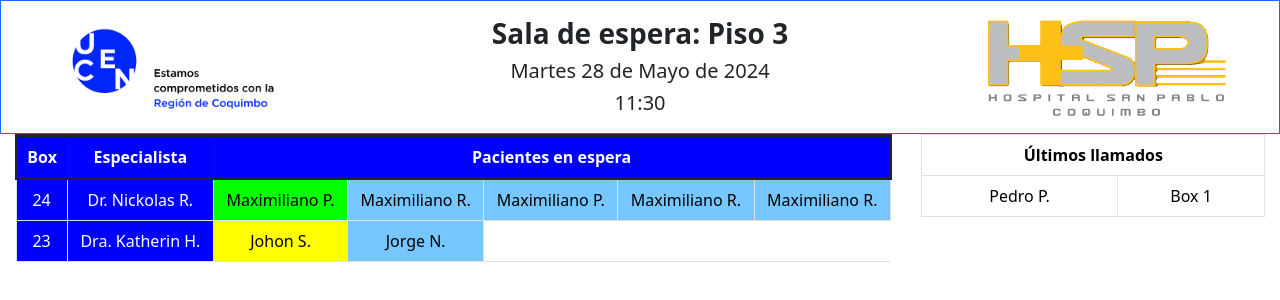
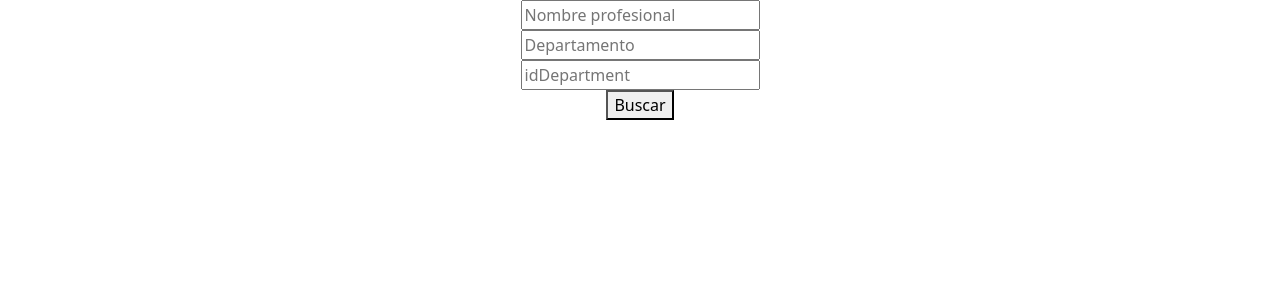
Before and after one commit to HectorLedezma/projectoHSP, a React (Create React App) app: page /test in a window 1280 px wide. Shown: the top 300 px of the page. Built offline with nearby package versions, Linux system fonts and the light colour scheme.

Commit message:
acceso a rutas desde app.js

```diff
--- a/src/App.js
+++ b/src/App.js
@@ -1,12 +1,15 @@
-import logo from './logo.svg';
+import { BrowserRouter } from 'react-router-dom';
 import './App.css';
-import Screen from './screen';
+import Rutas from './routes';
+//import Screen from './screen';
 
 function App() {
   return (
-    <div className="App">
-      <Screen/>
-    </div>
+    <BrowserRouter>
+      <div className="App">
+        <Rutas/>
+      </div>
+    </BrowserRouter>
   );
 }
 
```
